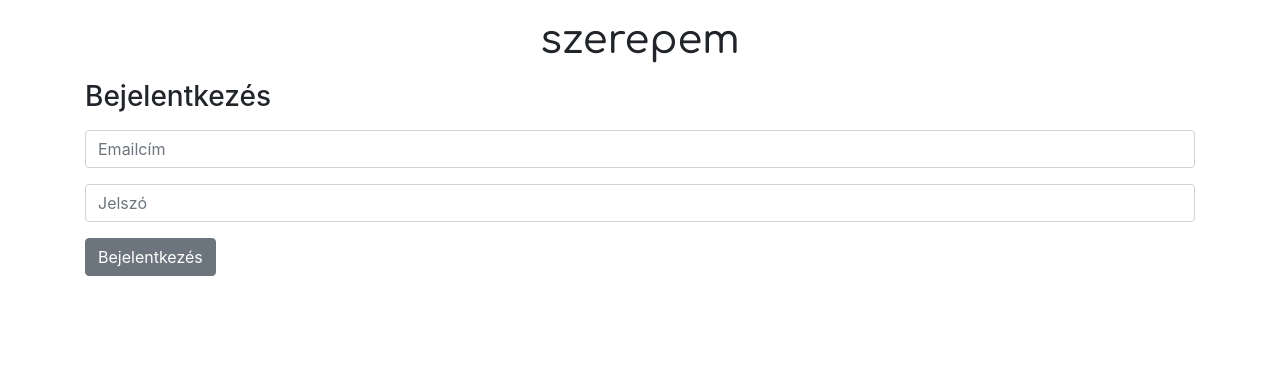
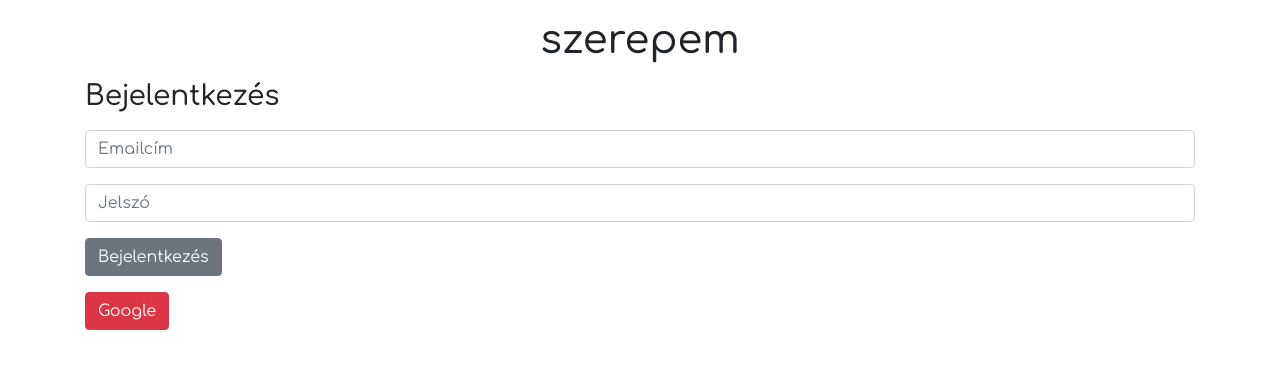
Before and after one commit to sebinemeth/szerepem, a Vue app: page /login in a window 1280 px wide. Shown: the top 368 px of the page. Built offline with nearby package versions, Linux system fonts and the light colour scheme; no server answers.

Commit message:
login fix, add google

```diff
--- a/src/router/index.js
+++ b/src/router/index.js
@@ -13,7 +13,11 @@ const routes = [
     redirect: 'login'
   },
   {
-    path: "/",
+    path: '/',
+    redirect: 'login'
+  },
+  {
+    path: "/home",
     name: "Home",
     component: Home,
     meta: {
--- a/src/style/custom.scss
+++ b/src/style/custom.scss
@@ -3,6 +3,6 @@
 
 @import url("https://fonts.googleapis.com/css2?family=Comfortaa:wght@300;400;500;600;700&display=swap");
 
-.comfortaa {
+body {
   font-family: "Comfortaa", cursive;
 }
--- a/src/views/Home.vue
+++ b/src/views/Home.vue
@@ -1,7 +1,7 @@
 <template>
   <div class="home">
     <b-container>
-      <h3>Hello</h3>
+      <h3>Hello {{ user.name || user.email }}</h3>
       <b-button @click="logout">Kijelentkezés</b-button>
     </b-container>
   </div>
@@ -13,6 +13,20 @@ import firebase from "firebase";
 export default {
   name: "Home",
   components: {},
+  computed: {
+    user() {
+      var user = firebase.auth().currentUser;
+      if (user != null)
+        return {
+          name: user.displayName,
+          email: user.email,
+          photoUrl: user.photoURL,
+          emailVerified: user.emailVerified,
+          uid: user.uid,
+        };
+      return {};
+    },
+  },
   methods: {
     async logout() {
       await firebase.auth().signOut();
--- a/src/views/Login.vue
+++ b/src/views/Login.vue
@@ -2,6 +2,7 @@
   <div class="login">
     <b-container>
       <h3>Bejelentkezés</h3>
+      <b-form @submit="login">
         <div class="my-3">
           <b-form-input
             v-model="email"
@@ -17,6 +18,10 @@
           ></b-form-input>
         </div>
         <b-button @click="login">Bejelentkezés</b-button>
+      </b-form>
+      <div class="my-3">
+        <b-button @click="loginGoogle" variant="danger">Google</b-button>
+      </div>
     </b-container>
   </div>
 </template>
@@ -34,6 +39,19 @@ export default {
         await firebase
           .auth()
           .signInWithEmailAndPassword(this.email, this.password);
+        this.$router.replace("home");
+      } catch (error) {
+        console.log(error);
+      }
+    },
+    async loginGoogle() {
+      try {
+        const provider = new firebase.auth.GoogleAuthProvider();
+        const result = await firebase.auth().signInWithPopup(provider);
+        // var token = result.credential.accessToken;
+        // var user = result.user;
+        console.log(result);
+        this.$router.replace("home");
       } catch (error) {
         console.log(error);
       }
```
Lines whose indentation alone changed are shown as unchanged.
